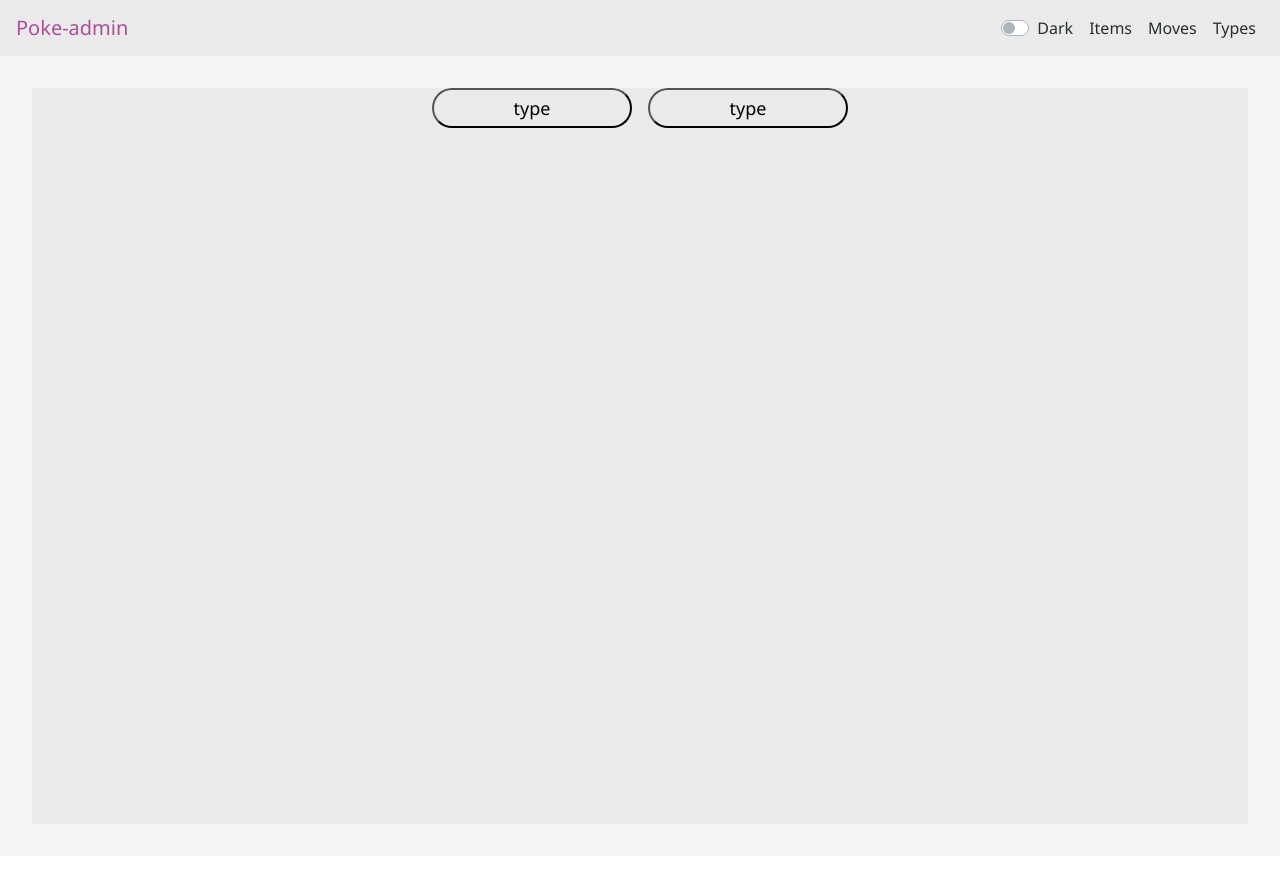
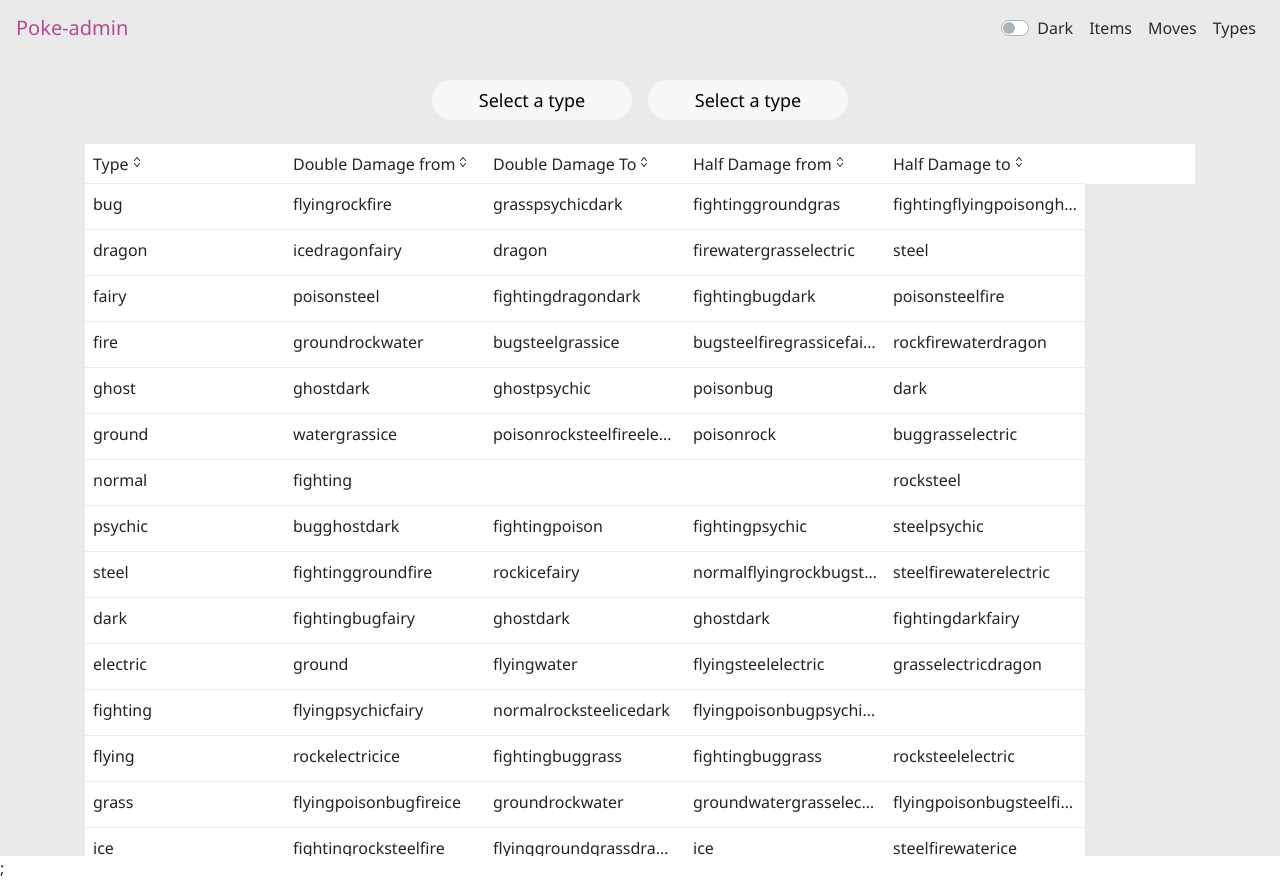
Before and after one commit to JuanPabloOS/poke-admin, a React (Create React App) app: page /types in a window 1280 px wide. Before the commit the page ends 856 px from the top, so only its background shows below. Built offline with nearby package versions, Linux system fonts and the light colour scheme.

Commit message:
refactor some code add tables and pokemons filtering

```diff
--- a/package.json
+++ b/package.json
@@ -17,6 +17,7 @@
     "react-dom": "^17.0.1",
     "react-router-dom": "^5.2.0",
     "react-scripts": "4.0.1",
+    "rsuite-table": "^3.14.1",
     "styled-components": "^5.2.1",
     "styled-components-modifiers": "^1.2.5",
     "web-vitals": "^0.2.4",
--- a/src/components/CustomFormControl.js
+++ b/src/components/CustomFormControl.js
@@ -9,7 +9,7 @@ const TextError = styled.div`
   color: #dc3545;
 `;
 const CustomFormControl = ({ label, ...props }) => {
-  const [field, meta, helpers] = useField(props);
+  const [field, meta] = useField(props);
   return (
     <Form.Group>
       <Form.Label>{label}</Form.Label>
@@ -34,7 +34,7 @@ const CustomFormControl = ({ label, ...props }) => {
 export default CustomFormControl;
 
 export const CustomSelectControl = ({ label, children, ...props }) => {
-  const [field, meta, helpers] = useField(props);
+  const [field, meta] = useField(props);
   return (
     <Form.Group>
       <Form.Label>{label}</Form.Label>
--- /dev/null
+++ b/src/components/OptionTypeButton.js
@@ -0,0 +1,34 @@
+import styled from 'styled-components';
+import { gray, pokemonColors, typeScale } from '../styles';
+
+const OptionTypeButton = styled.button`
+  background-color: ${(props) =>
+    props.type === 'None' ? 'grey' : pokemonColors[props.type]};
+  border: none;
+  border-radius: 15px;
+  box-sizing: border-box;
+  color: ${gray[100]};
+  height: 3em;
+  font-size: ${typeScale['header5']};
+  margin: 0 0.5em 0.5em 0;
+  padding-left: 1em;
+  padding-right: 1em;
+  text-align: center;
+  outline: none;
+  opacity: 0.9;
+  width: fit-content;
+  &:focus {
+    opacity: 1;
+    outline: none;
+  }
+  &:hover {
+    opacity: 1;
+    transform: translateY(-1px);
+  }
+  &:active {
+    opacity: 1;
+    transform: translate(0);
+  }
+`;
+
+export default OptionTypeButton;
--- a/src/components/StatBar.js
+++ b/src/components/StatBar.js
@@ -29,7 +29,7 @@ const StatContainer = styled.div`
 
 const StatBar = ({ label, stat, color = 'green' }) => {
   if (stat === undefined) {
-    throw 'stat is not defined';
+    throw Error('stat is not defined');
   }
   let percentage = (stat * 100) / 255;
   return (
--- a/src/components/TypeButton.js
+++ b/src/components/TypeButton.js
@@ -7,8 +7,9 @@ const StyledButton = styled.button`
   display: inline-block;
   margin-left: 0.5rem;
   margin-right: 0.5rem;
-  background: none !important;
+  background: ${(props) => props.color};
   border-radius: 20px;
+  border: none;
   height: 40px;
   justify-content: center;
   padding: 0.3rem;
@@ -26,14 +27,14 @@ const StyledButton = styled.button`
   }
 `;
 const TypeButton = ({ type, ...rest }) => {
-  let color = 'none';
+  let color = 'rgba(255,255,255,0.7)';
   if (types.includes(type)) {
     color = pokemonColors[type];
   }
 
   return (
     <StyledButton color={color} {...rest}>
-      type
+      {type !== '' ? type : 'Select a type'}
     </StyledButton>
   );
 };
--- a/src/data/types.js
+++ b/src/data/types.js
@@ -18,8 +18,9 @@ export const types = [
   'steel',
   'fairy',
 ];
-export const DAMAGE_TYPES = {
-  bug: {
+export const DAMAGE_TYPES = [
+  {
+    type: 'bug',
     doubleDamageFrom: ['flying', 'rock', 'fire'],
     doubleDamageTo: ['grass', 'psychic', 'dark'],
     halfDamageFrom: ['fighting', 'ground', 'gras'],
@@ -33,27 +34,32 @@ export const DAMAGE_TYPES = {
       'fairy',
     ],
   },
-  dragon: {
+  {
+    type: 'dragon',
     doubleDamageFrom: ['ice', 'dragon', 'fairy'],
     doubleDamageTo: ['dragon'],
     halfDamageFrom: ['fire', 'water', 'grass', 'electric'],
     halfDamageTo: ['steel'],
     noDamageTo: ['fairy'],
   },
-  fairy: {
+  {
+    type: 'fairy',
+
     doubleDamageFrom: ['poison', 'steel'],
     doubleDamageTo: ['fighting', 'dragon', 'dark'],
     halfDamageFrom: ['fighting', 'bug', 'dark'],
     halfDamageTo: ['poison', 'steel', 'fire'],
     noDamageFrom: ['dragon'],
   },
-  fire: {
+  {
+    type: 'fire',
     doubleDamageFrom: ['ground', 'rock', 'water'],
     doubleDamageTo: ['bug', 'steel', 'grass', 'ice'],
     halfDamageFrom: ['bug', 'steel', 'fire', 'grass', 'ice', 'fairy'],
     halfDamageTo: ['rock', 'fire', 'water', 'dragon'],
   },
-  ghost: {
+  {
+    type: 'ghost',
     doubleDamageFrom: ['ghost', 'dark'],
     doubleDamageTo: ['ghost', 'psychic'],
     halfDamageFrom: ['poison', 'bug'],
@@ -61,27 +67,31 @@ export const DAMAGE_TYPES = {
     noDamageFrom: ['normal', 'fighting'],
     noDamageTo: ['normal'],
   },
-  ground: {
+  {
+    type: 'ground',
     doubleDamageFrom: ['water', 'grass', 'ice'],
     doubleDamageTo: ['poison', 'rock', 'steel', 'fire', 'electric'],
     halfDamageFrom: ['poison', 'rock'],
     halfDamageTo: ['bug', 'grass', 'electric'],
     noDamageTo: ['flying'],
   },
-  normal: {
+  {
+    type: 'normal',
     doubleDamageFrom: ['fighting'],
     halfDamageTo: ['rock', 'steel'],
     noDamageFrom: ['ghost'],
     noDamageTo: ['ghost'],
   },
-  psychic: {
+  {
+    type: 'psychic',
     doubleDamageFrom: ['bug', 'ghost', 'dark'],
     doubleDamageTo: ['fighting', 'poison'],
     halfDamageFrom: ['fighting', 'psychic'],
     halfDamageTo: ['steel', 'psychic'],
     noDamageTo: ['dark'],
   },
-  steel: {
+  {
+    type: 'steel',
     doubleDamageFrom: ['fighting', 'ground', 'fire'],
     doubleDamageTo: ['rock', 'ice', 'fairy'],
     halfDamageFrom: [
@@ -99,34 +109,39 @@ export const DAMAGE_TYPES = {
     halfDamageTo: ['steel', 'fire', 'water', 'electric'],
     noDamageFrom: ['poison'],
   },
-  dark: {
+  {
+    type: 'dark',
     doubleDamageFrom: ['fighting', 'bug', 'fairy'],
     doubleDamageTo: ['ghost', 'dark'],
     halfDamageFrom: ['ghost', 'dark'],
     halfDamageTo: ['fighting', 'dark', 'fairy'],
     noDamageFrom: ['psychic'],
   },
-  electric: {
+  {
+    type: 'electric',
     doubleDamageFrom: ['ground'],
     doubleDamageTo: ['flying', 'water'],
     halfDamageFrom: ['flying', 'steel', 'electric'],
     halfDamageTo: ['grass', 'electric', 'dragon'],
     noDamageTo: ['ground'],
   },
-  fighting: {
+  {
+    type: 'fighting',
     doubleDamageFrom: ['flying', 'psychic', 'fairy'],
     doubleDamageTo: ['normal', 'rock', 'steel', 'ice', 'dark'],
     halfDamageFrom: ['flying', 'poison', 'bug', 'psychic', 'fairy'],
     noDamageTo: ['ghost'],
   },
-  flying: {
+  {
+    type: 'flying',
     doubleDamageFrom: ['rock', 'electric', 'ice'],
     doubleDamageTo: ['fighting', 'bug', 'grass'],
     halfDamageFrom: ['fighting', 'bug', 'grass'],
     halfDamageTo: ['rock', 'steel', 'electric'],
     noDamageFrom: ['ground'],
   },
-  grass: {
+  {
+    type: 'grass',
     doubleDamageFrom: ['flying', 'poison', 'bug', 'fire', 'ice'],
     doubleDamageTo: ['ground', 'rock', 'water'],
     halfDamageFrom: ['ground', 'water', 'grass', 'electric'],
@@ -140,29 +155,33 @@ export const DAMAGE_TYPES = {
       'dragon',
     ],
   },
-  ice: {
+  {
+    type: 'ice',
     doubleDamageFrom: ['fighting', 'rock', 'steel', 'fire'],
     doubleDamageTo: ['flying', 'ground', 'grass', 'dragon'],
     halfDamageFrom: ['ice'],
     halfDamageTo: ['steel', 'fire', 'water', 'ice'],
   },
-  poison: {
+  {
+    type: 'poison',
     doubleDamageFrom: ['ground', 'psychic'],
     doubleDamageTo: ['grass', 'fairy'],
     halfDamageFrom: ['fighting', 'poison', 'bug', 'grass', 'fairy'],
     halfDamageTo: ['poison', 'ground', 'rock', 'ghost'],
     noDamageTo: ['steel'],
   },
-  rock: {
+  {
+    type: 'rock',
     doubleDamageFrom: ['fighting', 'ground', 'steel', 'water', 'grass'],
     doubleDamageTo: ['flying', 'bug', 'fire', 'ice'],
     halfDamageFrom: ['normal', 'flying', 'poison', 'fire'],
     halfDamageTo: ['fighting', 'ground', 'steel'],
   },
-  water: {
+  {
+    type: 'water',
     doubleDamageFrom: ['grass', 'electric'],
     doubleDamageTo: ['ground', 'rock', 'fire'],
     halfDamageFrom: ['steel', 'fire', 'water', 'ice'],
     halfDamageTo: ['water', 'grass', 'dragon'],
   },
-};
+];
--- a/src/modals/SelectType.js
+++ b/src/modals/SelectType.js
@@ -1,44 +1,28 @@
 import React from 'react';
 import { Modal } from 'react-bootstrap';
 import { types } from '../data/types';
-import { gray, pokemonColors, typeScale } from '../styles';
-import styled from 'styled-components';
-const TypeButton = styled.button`
-  background-color: ${(props) => pokemonColors[props.type]};
-  border: none;
-  border-radius: 15px;
-  box-sizing: border-box;
-  color: ${gray[100]};
-  height: 3em;
-  font-size: ${typeScale['header5']};
-  margin: 0 0.5em 0.5em 0;
-  padding-left: 1em;
-  padding-right: 1em;
-  text-align: center;
-  outline: none;
-  opacity: 0.9;
-  width: fit-content;
-  &:focus {
-    opacity: 1;
-    outline: none;
-  }
-  &:hover {
-    opacity: 1;
-    transform: translateY(-1px);
-  }
-  &:active {
-    opacity: 1;
-    transform: translate(0);
-  }
-`;
+
+import OptionTypeButton from '../components/OptionTypeButton';
+
 const SelectType = ({ omit = '', show, handleSetType, handleClose }) => {
   return (
     <Modal show={show} onHide={handleClose}>
       <Modal.Body>
-        {types.map((t) => (
-          <TypeButton type={t} onClick={() => handleSetType(t)}>
+        <OptionTypeButton
+          key="select-type-none-0"
+          type="None"
+          onClick={() => handleSetType('')}
+        >
+          None
+        </OptionTypeButton>
+        {types.map((t, i) => (
+          <OptionTypeButton
+            key={`select-type-${t}-${i}`}
+            type={t}
+            onClick={() => handleSetType(t)}
+          >
             {t}
-          </TypeButton>
+          </OptionTypeButton>
         ))}
       </Modal.Body>
     </Modal>
--- a/src/routes/AppRouter.js
+++ b/src/routes/AppRouter.js
@@ -2,7 +2,6 @@ import React, { useContext } from 'react';
 import { Navbar, Nav, Form } from 'react-bootstrap';
 import {
   BrowserRouter as Router,
-  Redirect,
   Switch,
   Route,
   NavLink,
@@ -30,7 +29,7 @@ const StyledNavbarBrand = styled.span`
   line-height: inherit;
   white-space: nowrap;
 `;
-const SwitchButton = styled.button``;
+
 const AppRouter = () => {
   const { darkMode, changeMode } = useContext(ThemeModeContext);
   return (
--- a/src/screens/TypesRelations.js
+++ b/src/screens/TypesRelations.js
@@ -1,20 +1,18 @@
 import React, { useState, useEffect, useContext } from 'react';
+import { Col, Container, Row } from 'react-bootstrap';
+import { Table, Column, HeaderCell, Cell } from 'rsuite-table';
+import 'rsuite-table/dist/css/rsuite-table.css';
+import styled from 'styled-components';
+
+import ScreenContainer from './ScreenContainer';
+import { ThemeModeContext } from '../context/ThemeContext';
+
+import TypeButton from '../components/TypeButton';
+import DamageComparison from '../components/DamageComparison';
+
+import SelectType from '../modals/SelectType';
 
 import { DAMAGE_TYPES } from '../data/types';
-import DamageComparison from '../components/DamageComparison';
-import { Col, Container, Row } from 'react-bootstrap';
-import SelectType from '../modals/SelectType';
-import styled from 'styled-components';
-import { ThemeModeContext } from '../context/ThemeContext';
-import ScreenContainer from './ScreenContainer';
-import TypeButton from '../components/TypeButton';
-
-const Padding = styled.div`
-  padding: 2rem;
-  box-sizing: border-box;
-  display: flex;
-  flex-direction: column;
-`;
 
 const TypesRelations = () => {
   const { darkMode } = useContext(ThemeModeContext);
@@ -22,7 +20,7 @@ const TypesRelations = () => {
   const [omitType, setOmitType] = useState('');
   const [firstType, setFirstType] = useState('');
   const [secondType, setSecondType] = useState('');
-
+  const [typeToUpdate, setTypeToUpdate] = useState(1);
   const [ftDDF, setFtDDF] = useState([]);
   const [ftDDT, setFtDDT] = useState([]);
   const [ftHDF, setFtHDF] = useState([]);
@@ -32,47 +30,77 @@ const TypesRelations = () => {
   const [stHDF, setStHDF] = useState([]);
   const [stHDT, setStHDT] = useState([]);
 
+  function handleShowModal(index) {
+    if (index === 1) {
+      setTypeToUpdate(1);
+    } else {
+      setTypeToUpdate(2);
+    }
+    setShowSelectType(true);
+  }
   function handleSetType(type) {
-    if (firstType === '') {
+    if (typeToUpdate === 1) {
       setFirstType(type);
-      return;
-    }
-    if (secondType === '') {
+    } else {
       setSecondType(type);
     }
     setShowSelectType(false);
   }
-
   useEffect(() => {
     if (firstType !== '') {
-      setFtDDF(DAMAGE_TYPES[firstType]['doubleDamageFrom'] || []);
-      setFtDDT(DAMAGE_TYPES[firstType]['doubleDamageTo'] || []);
-      setFtHDF(DAMAGE_TYPES[firstType]['halfDamageFrom'] || []);
-      setFtHDT(DAMAGE_TYPES[firstType]['halfDamageT'] || []);
+      setFtDDF(
+        DAMAGE_TYPES.find((dm) => dm.type === firstType)['doubleDamageFrom'] ||
+          []
+      );
+      setFtDDT(
+        DAMAGE_TYPES.find((dm) => dm.type === firstType)['doubleDamageTo'] || []
+      );
+      setFtHDF(
+        DAMAGE_TYPES.find((dm) => dm.type === firstType)['halfDamageFrom'] || []
+      );
+      setFtHDT(
+        DAMAGE_TYPES.find((dm) => dm.type === firstType)['halfDamageTo'] || []
+      );
     }
     if (secondType !== '') {
-      setStDDF(DAMAGE_TYPES[secondType]['doubleDamageFrom'] || []);
-      setStDDT(DAMAGE_TYPES[secondType]['doubleDamageTo'] || []);
-      setStHDF(DAMAGE_TYPES[secondType]['halfDamageFrom'] || []);
-      setStHDT(DAMAGE_TYPES[secondType]['halfDamageT'] || []);
+      setStDDF(
+        DAMAGE_TYPES.find((dm) => dm.type === secondType)['doubleDamageFrom'] ||
+          []
+      );
+      setStDDT(
+        DAMAGE_TYPES.find((dm) => dm.type === secondType)['doubleDamageTo'] ||
+          []
+      );
+      setStHDF(
+        DAMAGE_TYPES.find((dm) => dm.type === secondType)['halfDamageFrom'] ||
+          []
+      );
+      setStHDT(
+        DAMAGE_TYPES.find((dm) => dm.type === secondType)['halfDamageTo'] || []
+      );
     }
   }, [firstType, secondType]);
 
-  const Padding = styled.div`
-    padding: 2rem;
-    box-sizing: border-box;
-    width: 100%;
-    display: flex;
-    flex-direction: column;
-  `;
   return (
-    <>
-      <ScreenContainer>
-        <Padding>
-          <Col className={darkMode ? 'bg-dark' : 'bg-gray'}>
-            <Row className="justify-content-center">
-              <TypeButton>first</TypeButton>
-              <TypeButton>Second</TypeButton>
+    <div
+      className={`${darkMode ? 'bg-dark' : 'bg-gray'}`}
+      style={{ height: '100vh', overflowY: 'scroll' }}
+    >
+      <Container fluid>
+        <Col>
+          <Row className="justify-content-center py-4">
+            <TypeButton
+              onClick={() => handleShowModal(1)}
+              type={`${firstType}`}
+            >
+              first
+            </TypeButton>
+            <TypeButton
+              onClick={() => handleShowModal(2)}
+              type={`${secondType}`}
+            >
+              Second
+            </TypeButton>
           </Row>
           {firstType !== '' || secondType !== '' ? (
             <Container
@@ -98,15 +126,39 @@ const TypesRelations = () => {
             </Container>
           ) : null}
         </Col>
-        </Padding>
-      </ScreenContainer>
+      </Container>
+      <Container>
+        <Table data={DAMAGE_TYPES} autoHeight>
+          <Column width={200} sortable fixed resizable>
+            <HeaderCell>Type</HeaderCell>
+            <Cell dataKey="type" />
+          </Column>
+          <Column width={200} sortable resizable>
+            <HeaderCell>Double Damage from</HeaderCell>
+            <Cell dataKey="doubleDamageFrom" />
+          </Column>
+          <Column width={200} sortable resizable>
+            <HeaderCell>Double Damage To</HeaderCell>
+            <Cell dataKey="doubleDamageTo" />
+          </Column>
+          <Column width={200} sortable resizable>
+            <HeaderCell>Half Damage from</HeaderCell>
+            <Cell dataKey="halfDamageFrom" />
+          </Column>
+          <Column width={200} sortable resizable>
+            <HeaderCell>Half Damage to</HeaderCell>
+            <Cell dataKey="halfDamageTo" />
+          </Column>
+        </Table>
+      </Container>
+
       <SelectType
         show={showSelectType}
         handleSetType={handleSetType}
         omit={omitType}
         handleClose={() => setShowSelectType(false)}
       />
-    </>
+    </div>
   );
 };
 
```
Also changed, not shown: src/SearchPanel.js (+52 -11 lines), 2 other files (tests, documents, lock files or other folders). Lines whose indentation alone changed are shown as unchanged.
